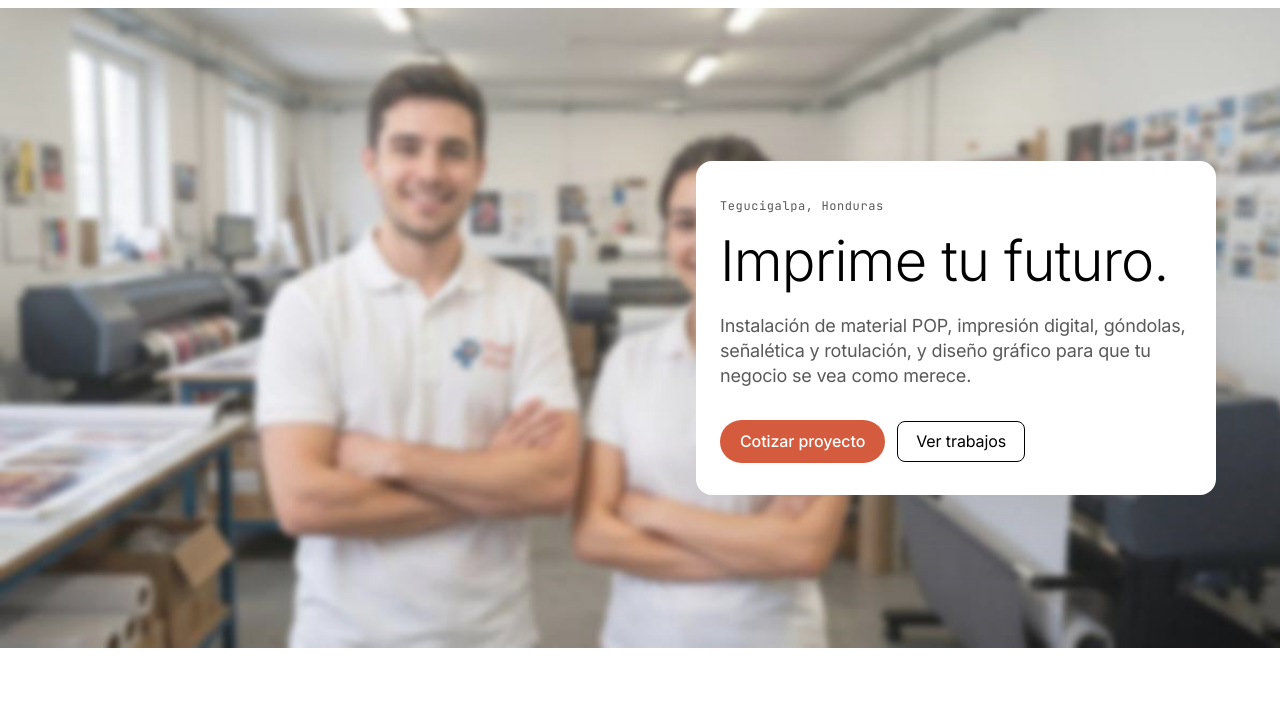
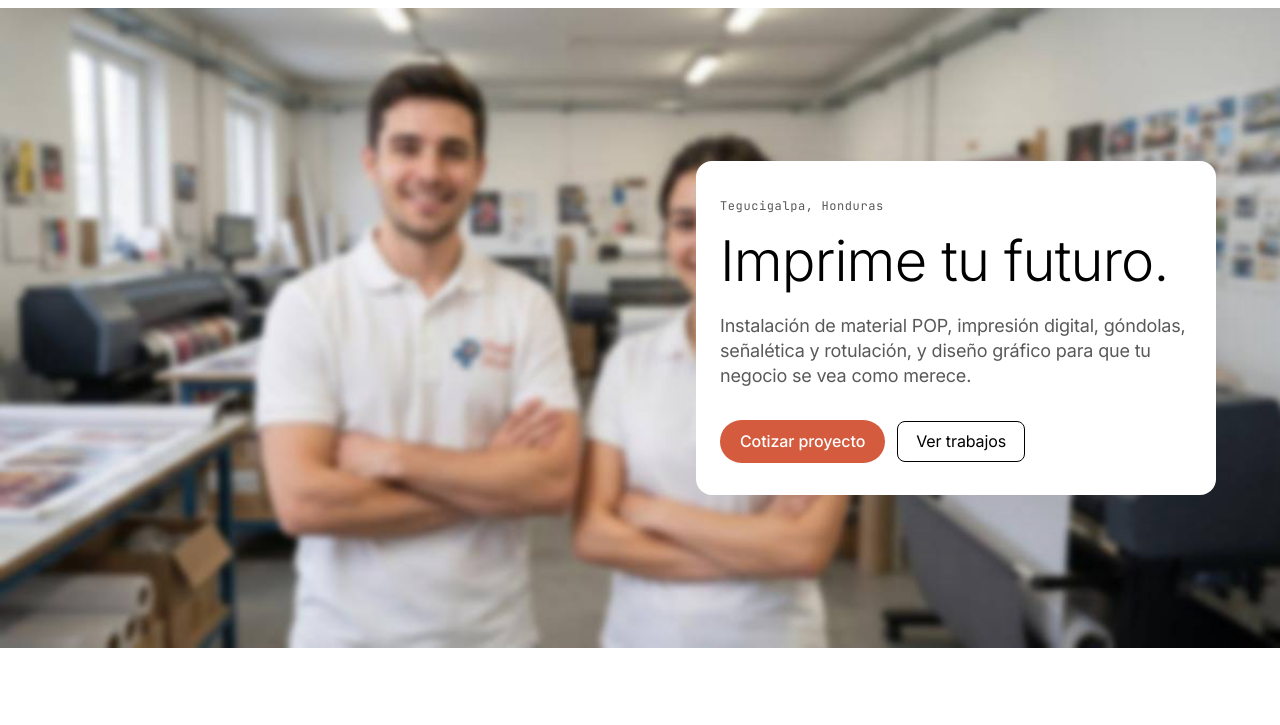
Before and after one commit to reneraudales2-dotcom/PixelPlus, a plain HTML site: page index.html in a window 1280 px wide. Shown: the part 56-781 px from the top of the page. Drawn offline with Linux system fonts and the light colour scheme.

Commit message:
Add files via upload

```diff
--- a/index.html
+++ b/index.html
@@ -287,7 +287,6 @@
     /* Hero Section with 2D-scattered collage behind centered floating card */
     .hero-bg { position: absolute; inset: 0; z-index: 0; pointer-events: none; }
     .hero-bg img { width: 100%; height: 100%; object-fit: cover; object-position: 30% 40%; display: block; }
-    .hero-bg::after { content: ""; position: absolute; inset: 0; background: linear-gradient(180deg, rgba(255,255,255,.40), rgba(255,255,255,.20)); }
 
     .hero-section {
       position: relative;
@@ -325,14 +324,12 @@
       .hero-section { align-items: flex-end; min-height: 700px; padding: 0 16px 32px; }
       .hero-bg { bottom: auto; height: 440px; -webkit-mask-image: linear-gradient(to bottom, #000 72%, transparent); mask-image: linear-gradient(to bottom, #000 72%, transparent); }
       .hero-bg img { object-position: 34% 25%; }
-      .hero-bg::after { background: linear-gradient(180deg, rgba(255,255,255,.15), rgba(255,255,255,.05)); }
     }
 
     @media (min-width: 961px) {
       .hero-section { justify-content: flex-end; padding-right: 64px; }
       .hero-section .hero-floating-card { max-width: 520px; }
       .hero-bg img { object-position: 0% 40%; }
-      .hero-bg::after { background: linear-gradient(180deg, rgba(255,255,255,.22), rgba(255,255,255,.08)); }
     }
 
     /* Hero Floating Card: white surface, 16px radius, 24px padding, shadow-xl, NO border */
```
